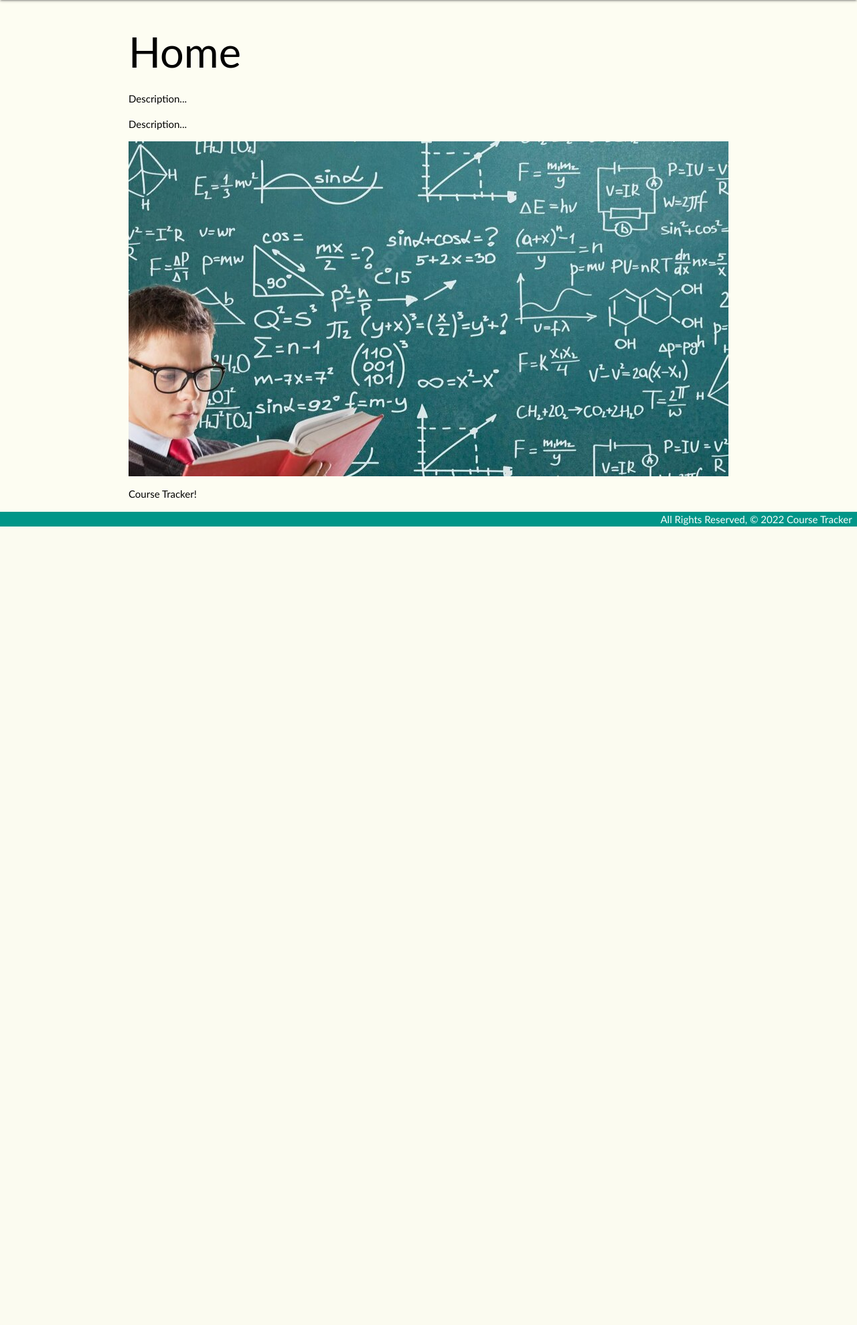
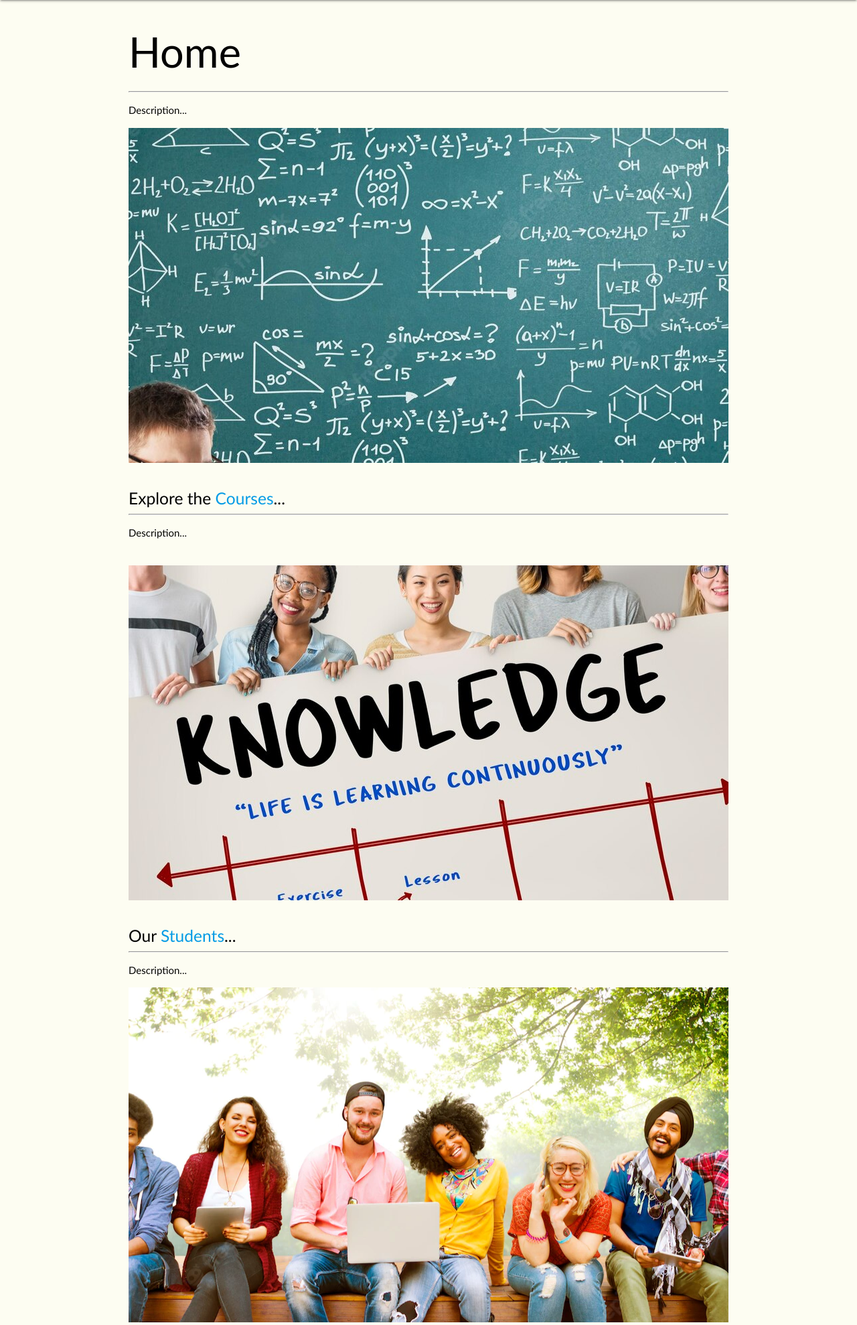
Before and after one commit to weklihua/course-tracker, a Django app: page / in a window 1280 px wide. Shown: the part 64-2042 px from the top of the page at 67% size. Before the commit the page ends 850 px from the top, so only its background shows below. Run offline with Django 4.2, Linux system fonts and the light colour scheme.

Commit message:
edit homepage

```diff
--- a/main_app/static/css/style.css
+++ b/main_app/static/css/style.css
@@ -15,3 +15,8 @@ body {
     padding-top: 0;
     text-align: right;
   }
+
+  /* img {
+    max-width: 50%;
+    height: auto;
+  } */
--- a/main_app/templates/home.html
+++ b/main_app/templates/home.html
@@ -2,22 +2,45 @@
 {% block content %}
 
 <h1>Home</h1>
+<hr/>
 <p>Description...</p>
-<p>Description...</p>
-<!-- <hr/> -->
+
 <div class="parallax-container">
   <div class="parallax">
-    <div>Home</div>
-    <div>Home</div>
-    <div>Home</div>
-    <div>Home</div>
-    <div>Home</div>
-    <img src="static/images/education.jpeg" alt="img">
+    <img src="static/images/education.jpeg" alt="">
   </div>
 </div>
 
-<p>Course Tracker!</p>
+<br>
+<h5>Explore the <a href="{% url 'index' %}">Courses</a>...</h5>
+<hr/>
+<p>Description...</p>
+<br>
 
+<div class="parallax-container">
+  <div class="parallax">
+    <img src="static/images/knowledge.jpeg" alt="">
+  </div>
+</div>
 
+<br>
+<h5>Our <a href="{% url 'students_index' %}">Students</a>...</h5>
+<hr/>
+<p>Description...</p>
+<div class="parallax-container">
+  <div class="parallax">
+    <img src="static/images/students.webp" alt="">
+  </div>
+</div>
+
+<br>
+<h5>Find out more <a href="{% url 'about' %}">about us</a>...</h5>
+<hr/>
+<p>Description...</p>
+<div class="parallax-container">
+  <div class="parallax">
+    <img src="static/images/aboutus.webp" alt="">
+  </div>
+</div>
 
 {% endblock %}
```
Also changed, not shown: main_app/static/images/Landscape.jpeg (deleted), main_app/static/images/aboutus.webp (added), main_app/static/images/background1.jpg (deleted), main_app/static/images/background2.jpg (deleted), main_app/static/images/background3.jpg (deleted), main_app/static/images/education.webp (deleted), main_app/static/images/education2.webp (deleted), main_app/static/images/knowledge.jpeg (added), main_app/static/images/students.webp (added).
